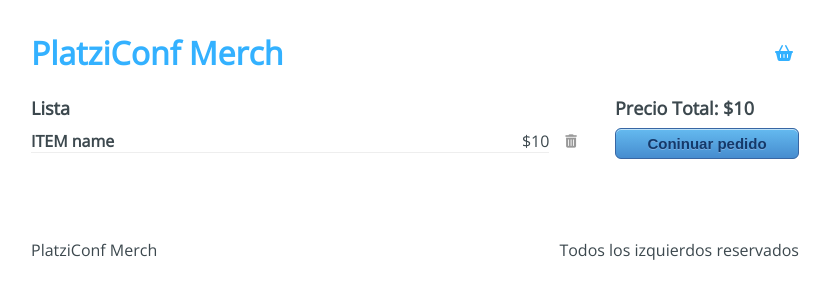
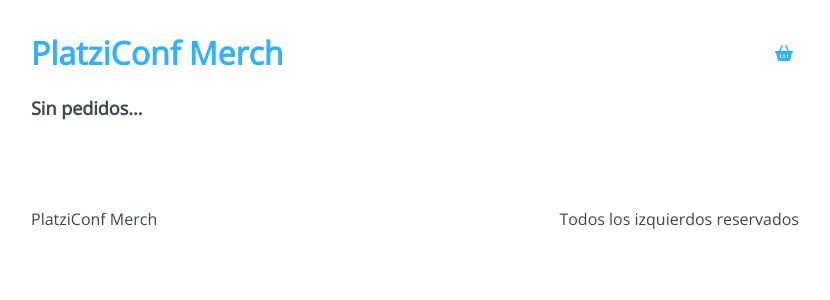
Before and after one commit to Galleguras/platzi-conf-merch, a React app: page /checkout in a window 1280 px wide. Shown: the top 300 px of the page, without its empty margins (225-1055 px from the left). Built offline with nearby package versions, Linux system fonts and the light colour scheme.

Commit message:
30 useContext en la página de checkout en Curso Profesional de React Hooks

```diff
--- a/src/containers/Checkout.jsx
+++ b/src/containers/Checkout.jsx
@@ -1,27 +1,43 @@
-import React from 'react';
+import React, { useContext } from 'react';
+import { Link } from 'react-router-dom';
 import '../styles/components/Checkout.css';
-import { Link } from 'react-router-dom';
+import AppContext from '../context/AppContext';
 const Checkout = () => {
+  const { state, removeFromCart } = useContext(AppContext);
+  const { cart } = state;
+  const handleRemove = (product) => () => {
+    removeFromCart(product);
+  };
+  const handleSumTotal = () => {
+    /*     let data = [22, 44, 66, 43, 1, 3];
+    let sum = data.reduce((acc, el) => acc + el + 453, 0); */
+    let sum = cart.reduce((acc, el) => acc + el.price, 0);
+    return sum;
+  };
   return (
     <div className="Checkout">
       <div className="Checkout-content">
-        <h3>Lista</h3>
+        {cart.length > 0 ? <h3>Lista de Pedidos:</h3> : <h3>Sin pedidos...</h3>}
+        {cart.map((item) => (
           <div className="Checkout-item">
             <div className="Checkout-element">
-            <h4>ITEM name</h4>
-            <span>$10</span>
+              <h4>{item.title}</h4>
+              <span>{item.price}</span>
             </div>
-          <button type="button">
+            <button type="button" onClick={handleRemove(item)}>
               <i className="fas fa-trash-alt" />
             </button>
           </div>
+        ))}
       </div>
+      {cart.length > 0 && (
         <div className="Checkout-sidebar">
-        <h3>Precio Total: $10</h3>
-        <Link to={'checkout/information'}>
+          <h3>{`Precio Total: $ ${handleSumTotal()}`}</h3>
+          <Link to="checkout/information">
             <button type="button">Coninuar pedido</button>
           </Link>
         </div>
+      )}
     </div>
   );
 };
```
Lines whose indentation alone changed are shown as unchanged.
